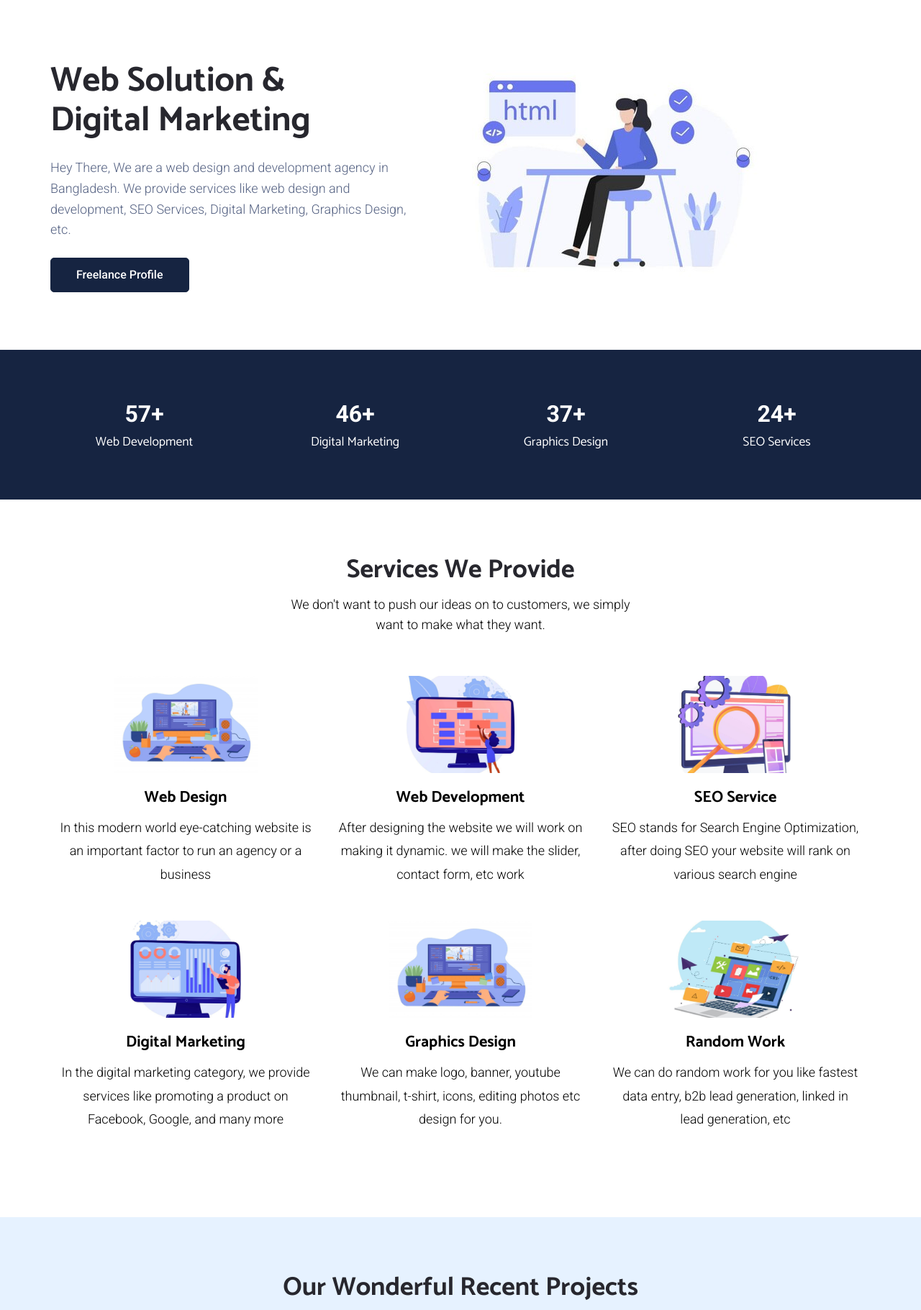
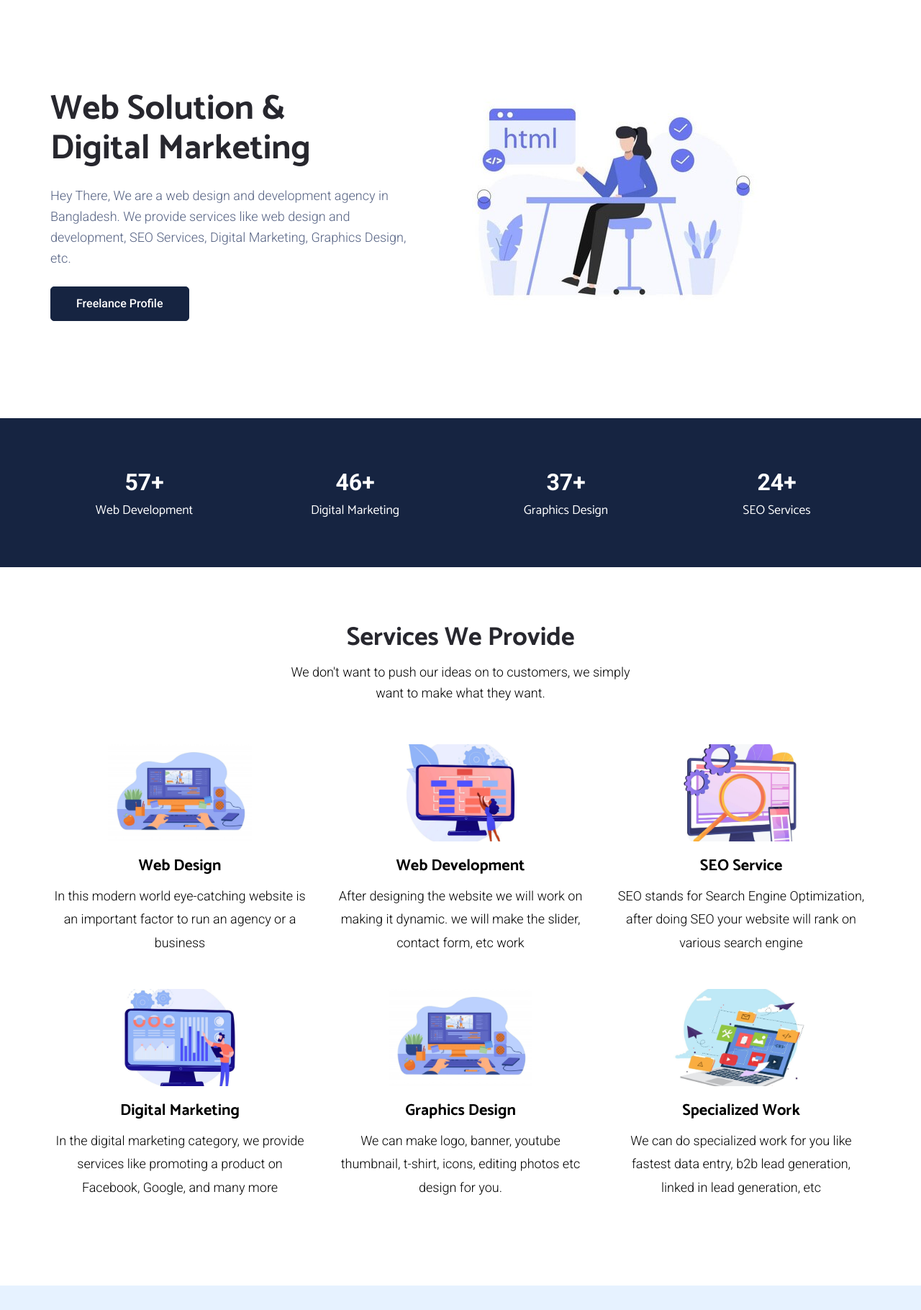
Before and after one commit to sajibhn/easyitpoint, a plain HTML site: page index.html in a window 1280 px wide. Shown: the part 75-1895 px from the top of the page at 72% size. Drawn offline with nearby package versions, Linux system fonts and the light colour scheme.

Commit message:
adjust home and completed section

```diff
--- a/assets/css/styles.css
+++ b/assets/css/styles.css
@@ -135,7 +135,7 @@
      align-items: center;
  }
 
- @media screen and (max-width: 768px) {
+ @media screen and (max-width: 775px) {
      .nav__menu {
          position: fixed;
          top: 4rem;
@@ -188,7 +188,7 @@
  }
 
  /*Active menu*/
- @media screen and (min-width: 768px) {
+ @media screen and (min-width: 775px) {
      .nav {
          height: 5rem;
      }
@@ -222,7 +222,9 @@
  /*===============  Classes  ===============*/
  /* =============== Home =============== */
  .home {
-     padding-top: 6rem;
+     min-height: 74vh;
+     display: flex;
+     align-items: center;
  }
 
  .home .home__container {
@@ -254,6 +256,9 @@
  /*===============  COMPLETED PROJECTS ===============*/
  .completed {
      background-color: #162441;
+     min-height: 20vh;
+     display: flex;
+     align-items: center;
  }
 
  .completed .completed__container {
@@ -282,6 +287,7 @@
      -webkit-box-pack: center;
      -ms-flex-pack: center;
      justify-content: center;
+     column-gap: 2.5rem;
  }
 
  .service__container .service__data {
@@ -630,7 +636,7 @@
  }
 
  .contact .contact__container .social .social__media .social__icon {
-     font-size: 1.5rem;
+     font-size: 1.8rem;
      color: #162441;
      -webkit-transition: 0.3s;
      transition: 0.3s;
@@ -676,6 +682,10 @@
      transition: 0.3s;
  }
 
+ .footer .footer__container .footer__data .social__media .footer__icon:not(:last-child) {
+     margin-right: .5rem;
+ }
+
  .footer .footer__container .footer__data .social__media .footer__icon:hover {
      color: #0a8aff;
  }
@@ -698,6 +708,10 @@
 
  /* =============== Media quiries =============== */
  @media screen and (max-width: 846px) {
+     .home {
+         min-height: 100vh;
+     }
+
      .home .home__container {
          grid-template-columns: 1fr;
          align-items: center;
--- a/index.html
+++ b/index.html
@@ -70,7 +70,7 @@
 
         <!--===============  completed project ===============-->
 
-        <section class="completed section">
+        <section class="completed">
             <div class="completed__container container grid">
                 <div class="completed__data">
                     <h3 class="completed__amount">57+</h3>
@@ -158,9 +158,9 @@
 
                 <div class="service__data">
                     <img src="assets/img/random-work.jpg" alt="randow work done by us" class="service__img">
-                    <h3 class="service__title">Random Work</h3>
+                    <h3 class="service__title">Specialized Work</h3>
                     <p class="service__description">
-                        We can do random work for you like
+                        We can do specialized work for you like
                         fastest data entry, b2b lead
                         generation, linked in lead generation, etc
                     </p>
```
